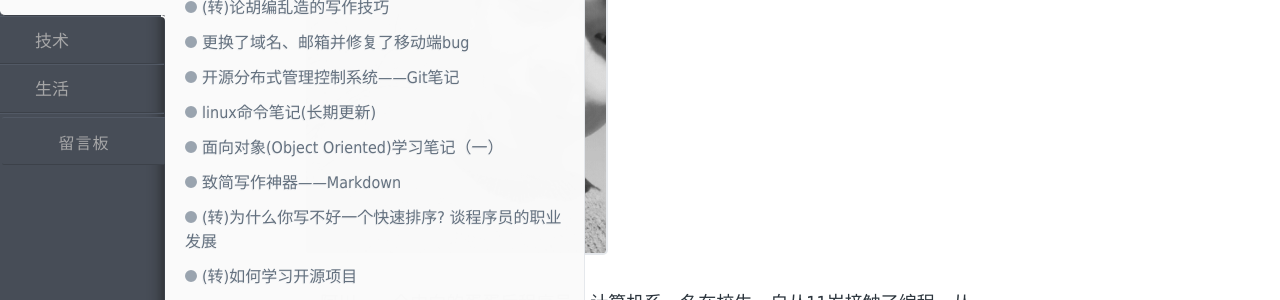
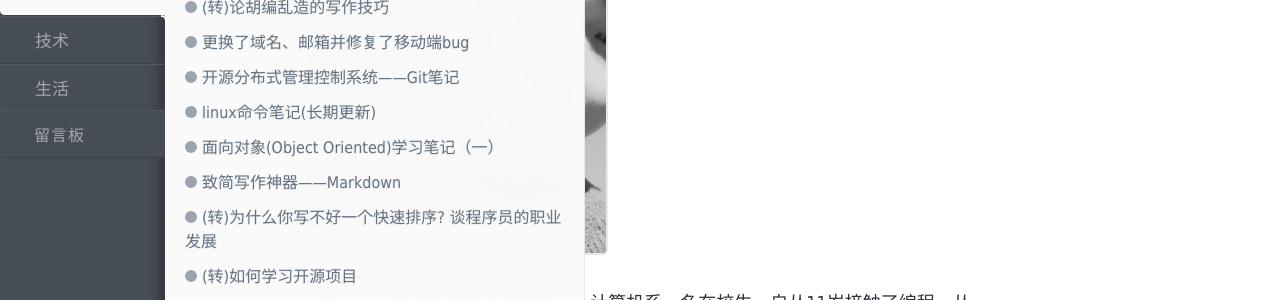
Before and after one commit to achuanya/achuanya.github.io, a Jekyll site: the page built from index.md, in a window 1280 px wide. Shown: the part 224-524 px from the top of the page. Built offline with Jekyll 4.4.1, drawn with Linux system fonts in a browser that asks for light colours; some web fonts are replaced; comment, search, counter and statistics services are not loaded.

Commit message:
修改了留言板按钮ui

```diff
--- a/assets/css/component.css
+++ b/assets/css/component.css
@@ -197,8 +197,10 @@
 	}
 }
 .md-inner {
-	background:#474d57;
-
+	background: #474d57;
+	position: absolute;
+    top: 331px;
+    padding: 0 60px 0 011px;
 }
 /* 设置滚动条的样式 and (隐藏导航条不滚动的bug) */
 ::-webkit-scrollbar {
```
